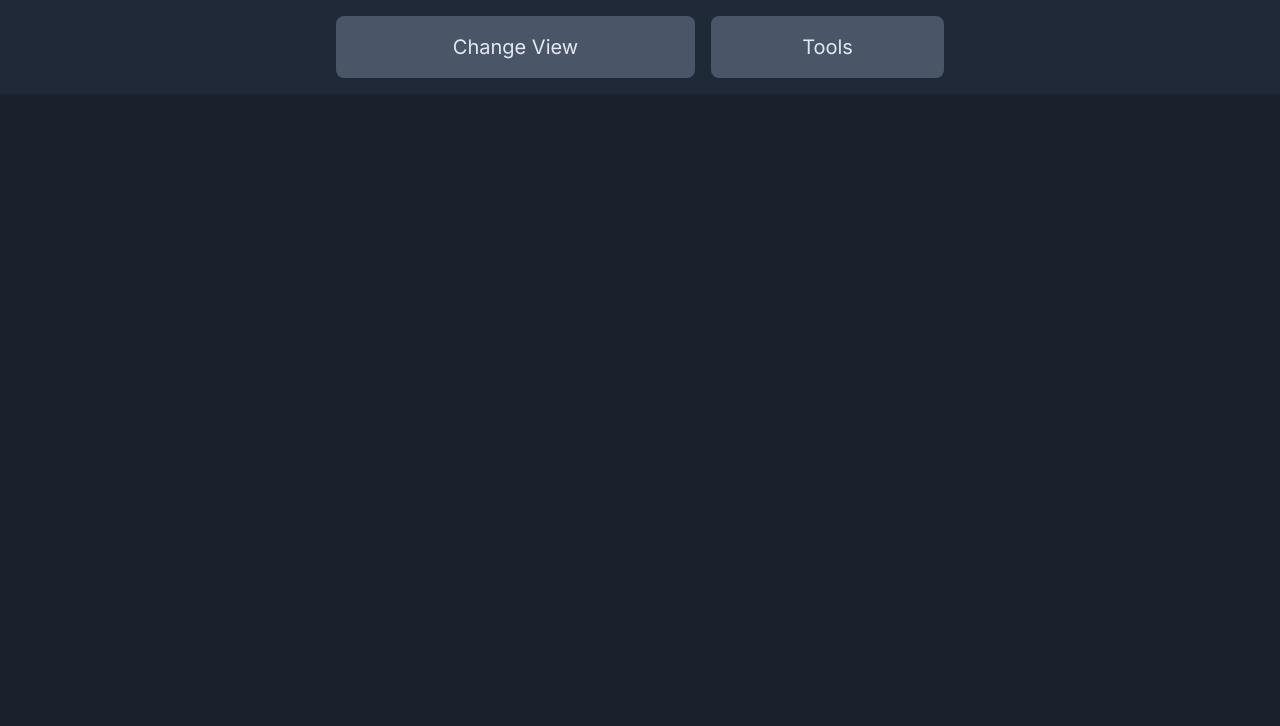
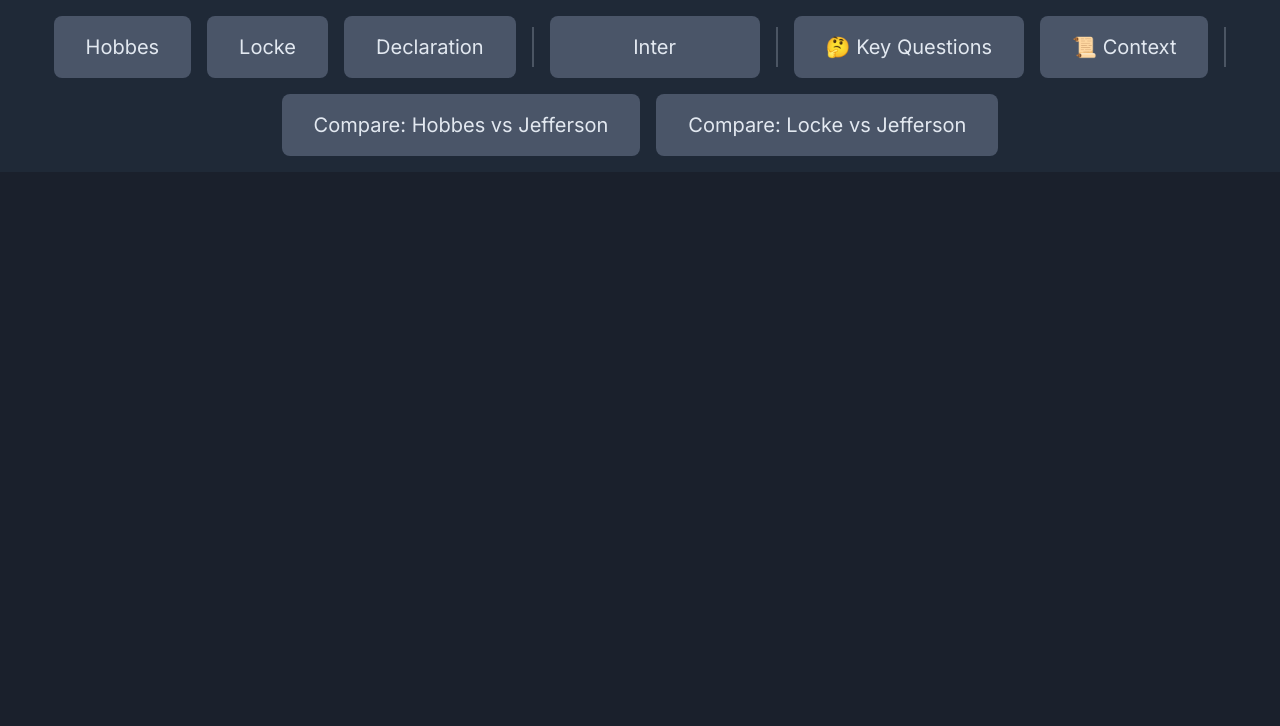
Before and after one commit to badamscms/smartboard, a plain HTML site: page index.html in a window 1280 px wide. Shown: the part 74-800 px from the top of the page. Drawn offline with nearby package versions, Linux system fonts and the light colour scheme.

Commit message:
Update index.html

```diff
--- a/index.html
+++ b/index.html
@@ -36,7 +36,7 @@
             font-size: 1.75rem; /* Large text for readability from a distance */
             line-height: 1.6;
         }
-        .control-button, .dropdown-select {
+        .control-button {
             padding: 1rem 2rem;
             font-size: 1.25rem;
             border-radius: 0.5rem;
@@ -47,14 +47,17 @@
             display: flex;
             align-items: center;
             gap: 0.5rem;
+        }
+        .control-button:hover, .control-button.active {
+            background-color: #718096;
+            transform: translateY(-2px);
+        }
+        #font-selector {
             -webkit-appearance: none;
             -moz-appearance: none;
             appearance: none;
             text-align: center;
-        }
-        .control-button:hover, .dropdown-select:hover {
-            background-color: #718096;
-            transform: translateY(-2px);
+            padding-right: 2rem; /* Keep padding consistent */
         }
         .highlightable {
             cursor: pointer;
@@ -118,6 +121,7 @@
         }
         .modal-term { font-size: 2.25rem; font-weight: bold; margin-bottom: 1rem; color: #f6e05e; }
         .modal-definition { font-size: 1.75rem; }
+        .hidden { display: none; }
     </style>
 </head>
 <body class="overflow-hidden">
@@ -129,27 +133,23 @@
 
     <!-- Control Panel -->
     <div id="controls" class="flex justify-center items-center flex-wrap gap-4 p-4 bg-gray-800">
-        <select id="view-selector" onchange="handleViewChange(this.value)" class="dropdown-select">
-            <option value="" selected disabled>Change View</option>
-            <option value="doc1">View: Hobbes</option>
-            <option value="doc2">View: Locke</option>
-            <option value="doc3">View: Declaration</option>
-            <option value="doc1-doc3">Compare: Hobbes vs Jefferson</option>
-            <option value="doc2-doc3">Compare: Locke vs Jefferson</option>
+        <button id="btn-doc1" class="control-button" onclick="setView('doc1')">Hobbes</button>
+        <button id="btn-doc2" class="control-button" onclick="setView('doc2')">Locke</button>
+        <button id="btn-doc3" class="control-button" onclick="setView('doc3')">Declaration</button>
+        <div class="border-l-2 border-gray-600 h-10 hidden md:block"></div>
+        <select id="font-selector" onchange="changeFont()" class="control-button">
+            <option value="'Inter', sans-serif">Inter</option>
+            <option value="'Georgia', serif">Georgia</option>
+            <option value="'Roboto', sans-serif">Roboto</option>
+            <option value="'Playfair Display', serif">Playfair Display</option>
+            <option value="'Merriweather', serif">Merriweather</option>
         </select>
-
-        <select id="tools-selector" onchange="handleToolChange(this.value)" class="dropdown-select">
-            <option value="" selected>Tools</option>
-            <option value="questions">🤔 Key Questions</option>
-            <option value="context">📜 Context</option>
-            <optgroup label="Fonts">
-                <option value="font-Inter">Inter</option>
-                <option value="font-Georgia">Georgia</option>
-                <option value="font-Roboto">Roboto</option>
-                <option value="font-Playfair Display">Playfair Display</option>
-                <option value="font-Merriweather">Merriweather</option>
-            </optgroup>
-        </select>
+        <div class="border-l-2 border-gray-600 h-10 hidden md:block"></div>
+        <button id="btn-questions" class="control-button" onclick="showQuestions()">🤔 Key Questions</button>
+        <button id="btn-context" class="control-button" onclick="showContext()">📜 Context</button>
+        <div class="border-l-2 border-gray-600 h-10 hidden md:block"></div>
+        <button id="btn-compare-13" class="control-button" onclick="setView('doc1', 'doc3')">Compare: Hobbes vs Jefferson</button>
+        <button id="btn-compare-23" class="control-button" onclick="setView('doc2', 'doc3')">Compare: Locke vs Jefferson</button>
     </div>
 
     <!-- Document Display Area -->
@@ -230,31 +230,12 @@
         };
 
         const displayArea = document.getElementById('document-display');
+        const buttons = document.querySelectorAll('.control-button');
         const modal = document.getElementById('modal');
         const modalBody = document.getElementById('modal-body');
-        const toolsSelector = document.getElementById('tools-selector');
-        const viewSelector = document.getElementById('view-selector');
 
-        function handleViewChange(value) {
-            if (!value) return;
-            const parts = value.split('-');
-            setView(parts[0], parts[1] || null);
-        }
-
-        function handleToolChange(value) {
-            if (value.startsWith('font-')) {
-                const fontName = value.split('-')[1];
-                const fontFamily = fontName === 'Playfair Display' || fontName === 'Merriweather' || fontName === 'Georgia'
-                    ? `'${fontName}', serif`
-                    : `'${fontName}', sans-serif`;
-                document.body.style.fontFamily = fontFamily;
-            } else if (value === 'questions') {
-                showQuestions();
-            } else if (value === 'context') {
-                showContext();
-            }
-            // Reset the dropdown to the "Tools" placeholder
-            toolsSelector.selectedIndex = 0;
+        function changeFont() {
+            document.body.style.fontFamily = document.getElementById('font-selector').value;
         }
 
         function createDocumentPane(docId) {
@@ -270,8 +251,19 @@
 
         function setView(docId1, docId2 = null) {
             currentView = { doc1: docId1, doc2: doc2 };
-            displayArea.innerHTML = doc2 ? createComparisonPanes(docId1, docId2) : createDocumentPane(docId1);
+            displayArea.innerHTML = docId2 ? createComparisonPanes(docId1, docId2) : createDocumentPane(docId1);
+            updateActiveButton(docId1, docId2);
             addInteractiveListeners();
+        }
+
+        function updateActiveButton(docId1, docId2) {
+            let activeId;
+            if (docId2) activeId = `btn-compare-${docId1.slice(-1)}${docId2.slice(-1)}`;
+            else activeId = `btn-${docId1}`;
+
+            buttons.forEach(button => button.classList.remove('active'));
+            const activeButton = document.getElementById(activeId);
+            if(activeButton) activeButton.classList.add('active');
         }
 
         function addInteractiveListeners() {
@@ -341,10 +333,7 @@
         });
 
         // Initial view on load
-        window.onload = () => {
-            setView('doc1');
-            viewSelector.value = 'doc1';
-        };
+        window.onload = () => { setView('doc1'); };
     </script>
 
 </body>
```
